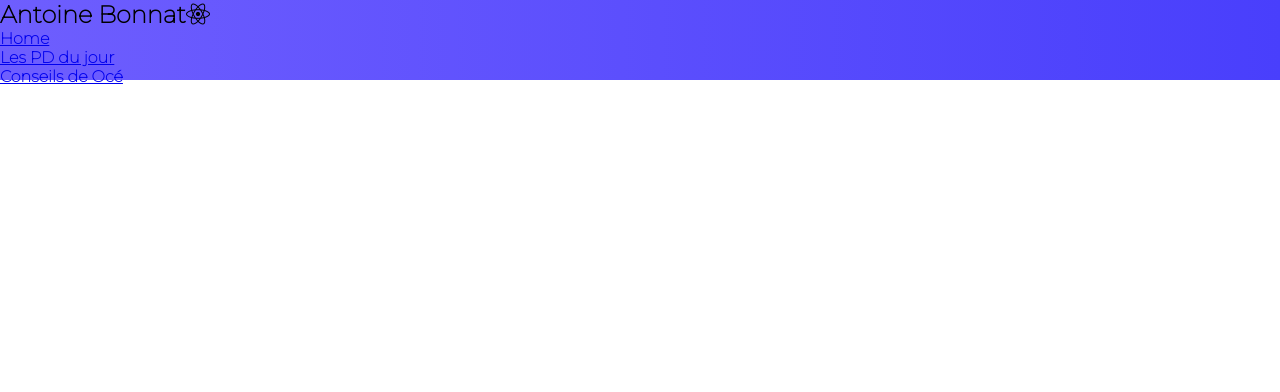
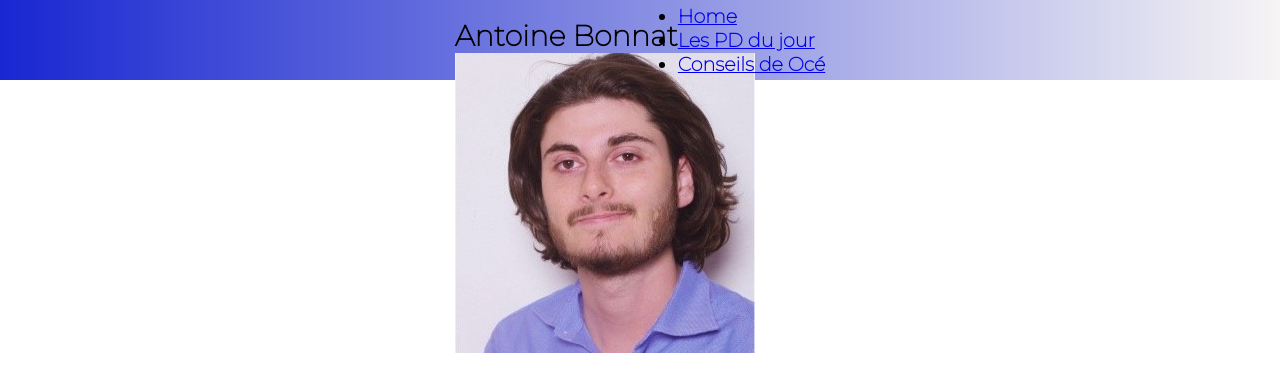
Before and after one commit to YungAntonov/PFS, a React (Create React App) app: page / in a window 1280 px wide. Shown: the top 392 px of the page. Built offline with nearby package versions, Linux system fonts and the light colour scheme.

Commit message:
navbar avec couleur + logo

```diff
--- a/src/App.css
+++ b/src/App.css
@@ -4,4 +4,5 @@ margin: 0;
 padding: 0;
 font-weight: 1000;
 font-family: 'Montserrat', sans-serif;
+
 }
--- a/src/components /Navbar/Navbar.css
+++ b/src/components /Navbar/Navbar.css
@@ -1,5 +1,16 @@
 .NavbarItems {
-    background : linear-gradient(90deg, rgb(110, 94, 254) 0%, rgba(73, 63, 252, 1) 100%);
+    background : linear-gradient(90deg, rgb(24, 39, 209) 0%, rgb(246, 244, 244) 100%);
     height: 80px;
+    display: flex;
+    justify-content: center;
+    align-items: center;
+    font-size: 1.2rem;
+
 
 }
+
+.imglogo {
+    height: 10px;
+    width: 10px;
+
+}
--- a/src/components /Navbar/Navbar.js
+++ b/src/components /Navbar/Navbar.js
@@ -7,8 +7,9 @@ class Navbar extends Component {
     render () {
         return (
             <nav className= "NavbarItems">
-                <h1 className="navbarlogo">Antoine Bonnat<i className="fab fa-react"></
-                i></h1>
+                <h1 className="navbarlogo">Antoine Bonnat<div className='imglogo'> <img src="./Antoine.jpeg" alt='arf'></img>
+                                                         </div>
+                </h1>
                 <div className="menu-icon">
 
                 </div>
```
Also changed, not shown: public/Antoine.jpeg (added).
